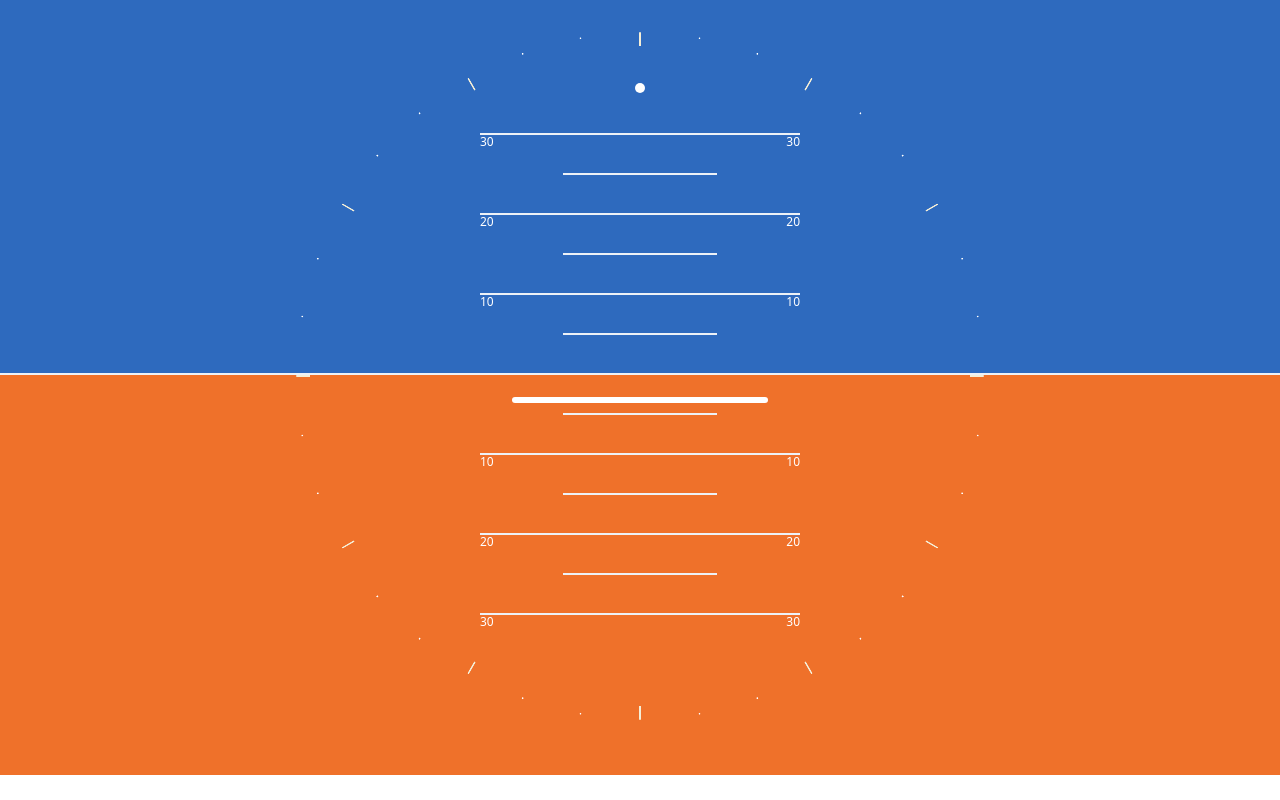
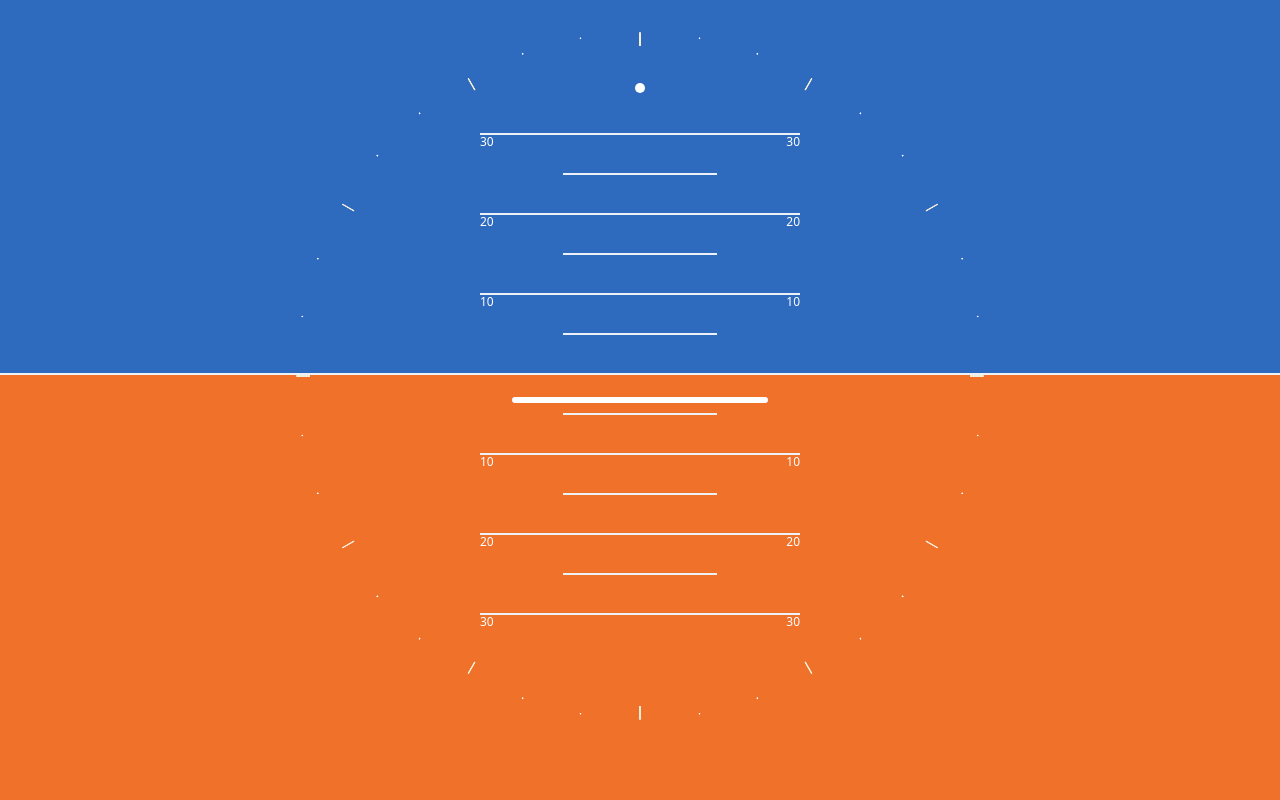
Before and after one commit to Pijuli/vuefis, a Vue app: page /#/ in a window 1280 px wide. Built offline with nearby package versions, Linux system fonts and the light colour scheme.

Commit message:
Fix white backgrounds when rotating

```diff
--- a/src/components/AttitudeIndicator/AttitudeIndicator.vue
+++ b/src/components/AttitudeIndicator/AttitudeIndicator.vue
@@ -1,9 +1,9 @@
 <template lang="html">
-  <!-- <div class="relative"> -->
   <div class="AttitudeIndicator h-full relative">
-    <!-- Top -->
     <div class="AttitudeIndicator__indicator h-full">
-      <div class="AttitudeIndicator__up flex">
+      <!-- Top -->
+      <div class="AttitudeIndicator__up"/>
+      <div class="AttitudeIndicator__upContainer">
         <attitude-lines length="quarter" :position="80" :number="30"/>
         <attitude-lines length="eight" :position="75"/>
         <attitude-lines length="quarter" :position="70" :number="20"/>
@@ -11,8 +11,10 @@
         <attitude-lines length="quarter" :position="60" :number="10"/>
         <attitude-lines length="eight" :position="55"/>
       </div>
+
       <!-- Bottom -->
-      <div class="AttitudeIndicator__down">
+      <div class="AttitudeIndicator__down"/>
+      <div class="AttitudeIndicator__downContainer">
         <attitude-lines length="eight" :position="45"/>
         <attitude-lines length="quarter" :position="40" :number="10"/>
         <attitude-lines length="eight" :position="35"/>
@@ -20,15 +22,15 @@
         <attitude-lines length="eight" :position="25"/>
         <attitude-lines length="quarter" :position="20" :number="30"/>
       </div>
+
       <!-- Middle -->
       <attitude-lines length="full" :position="50"/>
+    </div>
 
-    </div>
     <!-- Static -->
     <static-markers />
     <inclination-circle />
   </div>
-  <!-- </div> -->
 </template>
 
 <script>
@@ -64,12 +66,20 @@ export default  {
 }
 
 .AttitudeIndicator__up {
-  height: 50%;
+  height: 100vh;
+  width: 150vw;
+  position: absolute;
+  top: -50vh;
+  left: -25vw;
   background-color: #2E6ABE;
 }
 
 .AttitudeIndicator__down {
-  height: 50%;
+  height: 100vh;
+  width: 150vw;
+  position: absolute;
+  top: 50vh;
+  left: -25vw;
   background-color: #EF712A;
 }
 </style>
--- a/src/components/AttitudeIndicator/AttitudeLines/AttitudeLines.vue
+++ b/src/components/AttitudeIndicator/AttitudeLines/AttitudeLines.vue
@@ -44,7 +44,8 @@ export default {
 }
 
 .AttitudeLines--full {
-  width: 100vw;
+  width: 150vw;
+  left: -25vw;
 }
 
 .AttitudeLines--quarter {
```
